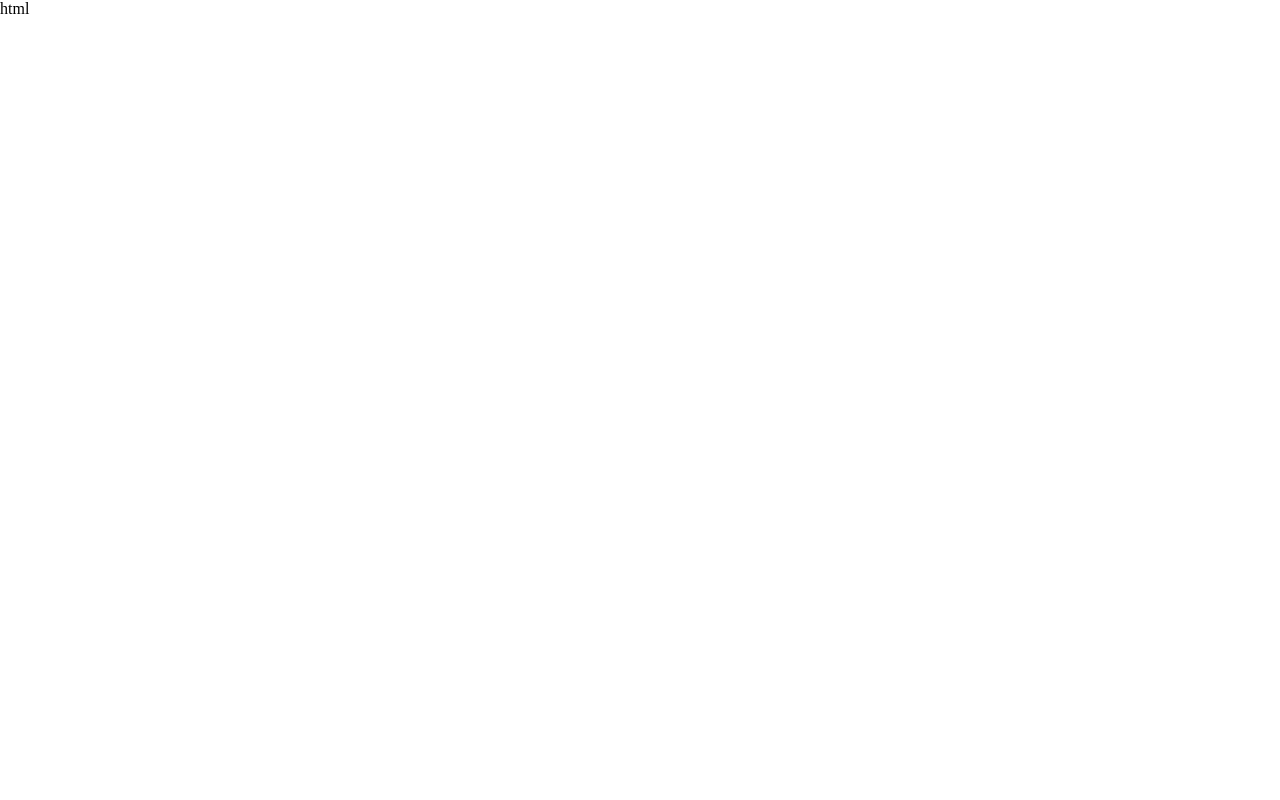
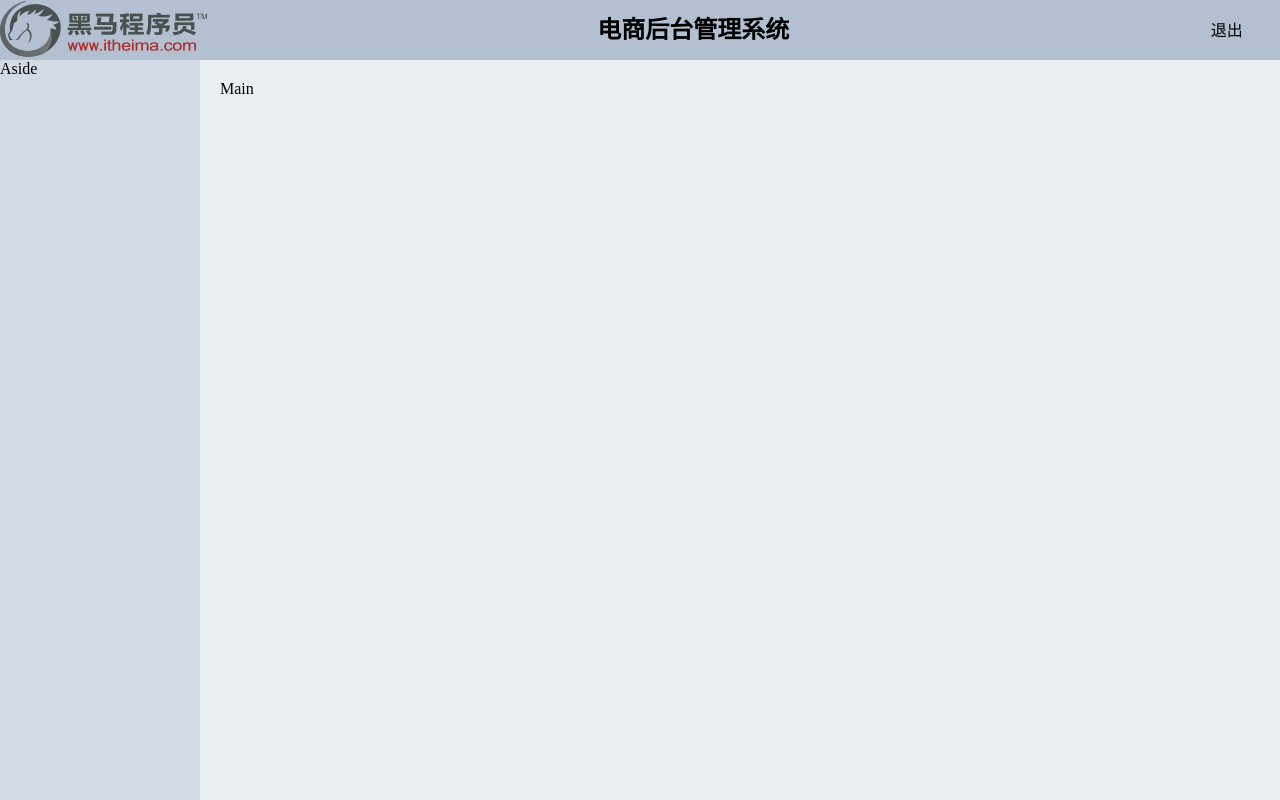
Before and after one commit to lm19880228/mallmanager, a Vue app: page /#/ in a window 1280 px wide. Built offline with nearby package versions, Linux system fonts and the light colour scheme.

Commit message:
头部样式调整

```diff
--- a/src/components/home/home.vue
+++ b/src/components/home/home.vue
@@ -1,15 +1,70 @@
 <template>
-    <div>
-        html
-    </div>
+  <el-container class="container">
+    <el-header class="header">
+      <el-row>
+        <el-col :span="4" class="left">
+          <div class="grid-content bg-purple"></div>
+          <img src="../../assets/logo.png" alt="无法显示图片">
+        </el-col>
+        <el-col :span="18" class="middle">
+          <div class="grid-content bg-purple-light">
+            <h2>电商后台管理系统</h2>
+          </div>
+        </el-col>
+        <el-col :span="2" class="exit">
+          <div class="grid-content bg-purple">
+            <a class="loginout" href>退出</a>
+          </div>
+        </el-col>
+      </el-row>
+    </el-header>
+    <el-container>
+      <el-aside class="aside" width="200px">Aside</el-aside>
+      <el-main class="main">Main</el-main>
+    </el-container>
+  </el-container>
 </template>
 
 <script>
-export default {
-
-}
+export default {};
 </script>
 
 <style>
-
+*{
+    margin: 0;
+    padding: 0;
+}
+.left img{
+    margin-top: 1px;
+}
+.container {
+  height: 100%;
+}
+.header {
+  background-color: #b3c0d1;
+  padding: 0px;
+}
+.aside {
+  background-color: #d3dce6;
+}
+.main {
+  background-color: #e9eef3;
+}
+/* 头部样式 */
+.middle{
+  text-align: center;
+  line-height: 61px;
+}
+.loginout{
+ text-decoration: none;
+ color: black;
+}
+.exit{
+    line-height: 62px;
+    text-align: center;
+}
+.loginout:hover{
+    text-decoration: underline;
+    color: blue;
+}
 </style>
```
Also changed, not shown: src/assets/logo.png (added).
